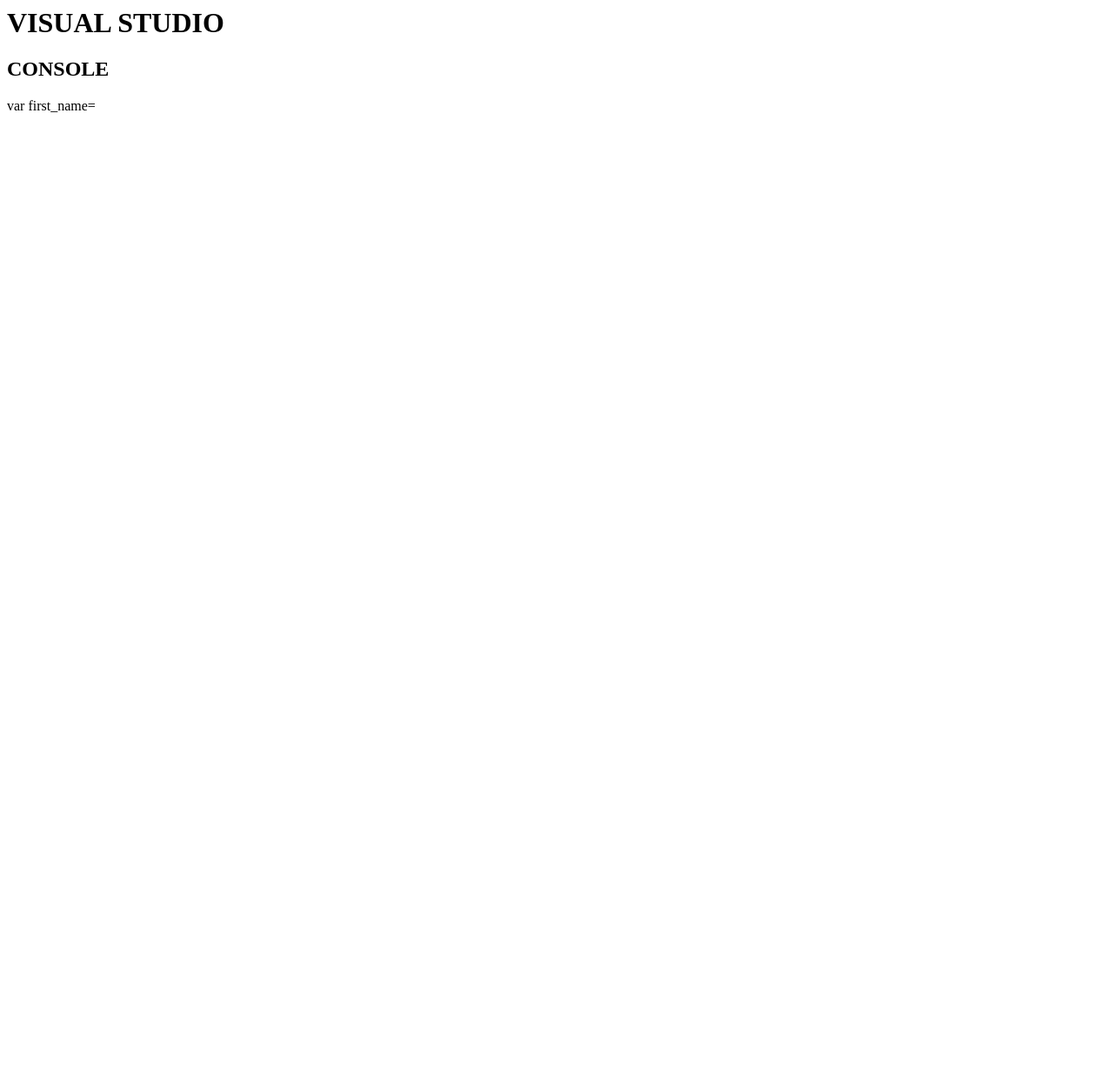
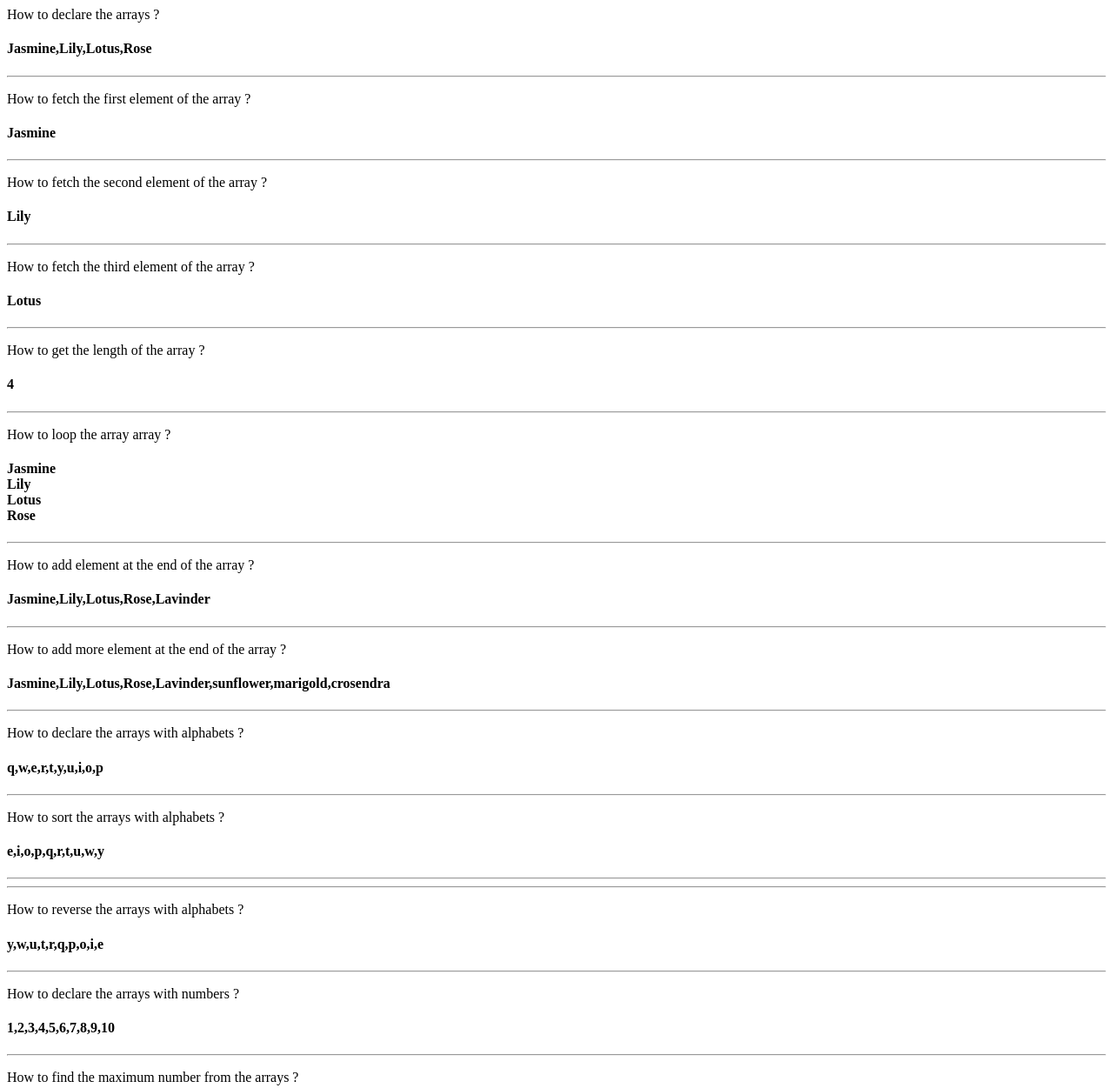
Before and after one commit to Ishithareddy123/arrays, a plain HTML site: page index.html in a window 1280 px wide. Shown: the top 1251 px of the page at 87% size. Before the commit the page ends 800 px from the top, so only its background shows below. Drawn offline with Linux system fonts and the light colour scheme.

Commit message:
Add files via upload

```diff
--- a/index.html
+++ b/index.html
@@ -1,8 +1,131 @@
 <html>
-    <head></head>
+
+<head>
+</head>
+
 <body>
-<h1>VISUAL STUDIO</h1>
-<H2>CONSOLE</H2>
-var first_name=
+    <p> How to declare the arrays ?
+    <h4 id="declaration_of_arrays"> </h4>
+    </p>
+    <hr>
+    <p> How to fetch the first element of the array ?
+    <h4 id="access_first_element"> </h4>
+    </p>
+    <hr>
+    <p> How to fetch the second element of the array ?
+    <h4 id="access_second_element"> </h4>
+    </p>
+    <hr>
+    <p> How to fetch the third element of the array ?
+    <h4 id="access_third_element"> </h4>
+    </p>
+    <hr>
+    <p> How to get the length of the array ?
+    <h4 id="display_length_of_array"> </h4>
+    </p>
+    <hr>
+    <p> How to loop the array array ?
+    <h4 id="loop_the_array"> </h4>
+    </p>
+    <hr>
+    <p> How to add element at the end of the array ?
+    <h4 id="add_element_at_the_end_of_array"> </h4>
+    </p>
+    <hr>
+    <p> How to add more element at the end of the array ?
+    <h4 id="add_more_element_at_the_end_of_array"> </h4>
+    </p>
+    <hr>
+    <p> How to declare the arrays with alphabets ?
+    <h4 id="display_alphabets_array"> </h4>
+    </p>
+    <hr>
+    <p> How to sort the arrays with alphabets ?
+    <h4 id="display_sorted_alphabets_array"> </h4>
+    </p>
+    <hr>
+    <hr>
+    <p> How to reverse the arrays with alphabets ?
+    <h4 id="display_reverse_array"> </h4>
+    </p>
+    <hr>
+    <p> How to declare the arrays with numbers ?
+    <h4 id="display_number_array"> </h4>
+    </p>
+    <hr>
+    <p> How to find the maximum number from the arrays ?
+    <h4 id="display_maximum_number"> </h4>
+    </p>
+    <hr>
+    <p> How to find the minimum number from the arrays ?
+    <h4 id="display_minimum_number"> </h4>
+    </p>
+    <h3 style="background-color: red; font-size: 23px;"> ADDITIONAL ACTIVITY </h3>
+    <p> How to add element at the start of the array ? Hint use unshift method
+    <h4 id="add_element_at_the_start_of_array"> </h4>
+    </p>
+    <hr>
+    <p> How to add more element at the start of the array ? Hint use unshift method
+    <h4 id="add_more_element_at_the_start_of_array"> </h4>
+    </p>
+    <hr>
+    <p> How to remove element from the start of the array ? Hint use shift method
+    <h4 id="remove_element_from_start_of_array"> </h4>
+    </p>
+    <hr>
+    <p> How to remove element from the end of the array ? Hint use pop method
+    <h4 id="remove_element_from_end_of_array"> </h4>
+    </p>
+    <hr>
+    <p> How to merge two arrays ? Hint define two arrays and then use concat method for eg - array1.concat(array2)
+    <h4 id="merge_two_arrays"> </h4>
+    </p>
 </body>
+<script>
+    var flowers = ["Jasmine", "Lily", "Lotus", "Rose"];
+    document.getElementById("declaration_of_arrays").innerHTML = flowers;
+    console.log(flowers);
+    var F1 = flowers[0];
+    document.getElementById("access_first_element").innerHTML = F1;
+    var F2 = flowers[1];
+    document.getElementById("access_second_element").innerHTML = F2;
+    var F3 = flowers[2];
+    document.getElementById("access_third_element").innerHTML = F3;
+    var flength = flowers.length;
+    document.getElementById("display_length_of_array").innerHTML = flength;
+    var array_values = "";
+    for (i = 0; i < flowers.length; i++) {
+        console.log(flowers[i]);
+        array_values = array_values + flowers[i] + "<br>";
+    }
+    console.log(array_values);
+    document.getElementById("loop_the_array").innerHTML = array_values;
+    flowers.push("Lavinder");
+    document.getElementById("add_element_at_the_end_of_array").innerHTML = flowers;
+    flowers.push("sunflower", "marigold", "crosendra");
+    document.getElementById("add_more_element_at_the_end_of_array").innerHTML = flowers;
+    var atoz = ["q", "w", "e", "r", "t", "y", "u", "i", "o", "p"];
+    document.getElementById("display_alphabets_array").innerHTML = atoz;
+    atoz.sort();
+    document.getElementById("display_sorted_alphabets_array").innerHTML = atoz;
+    atoz.reverse();
+    document.getElementById("display_reverse_array").innerHTML = atoz;
+    var num = [1, 2, 3, 4, 5, 6, 7, 8, 9, 10]
+    document.getElementById("display_number_array").innerHTML = num;
+
+    var max = Math.max.apply(Math, num);
+    document.getElementById("display_maximum_number").innerHTML = max;
+    var min = Math.min.apply(Math, num);
+    document.getElementById("display_minimum_number").innerHTML = min;
+    flowers.unshift("Star Jasmine","Pomogrenate flower");
+    document.getElementById("add_element_at_the_start_of_array").innerHTML=flowers;
+    flowers.shift()
+    document.getElementById("remove_element_from_start_of_array").innerHTML=flowers;
+flowers.pop()
+document.getElementById("remove_element_from_end_of_array").innerHTML=flowers;
+
+var combined=num.concat(atoz);
+document.getElementById("merge_two_arrays").innerHTML=combined;
+</script>
+
 </html>
```
